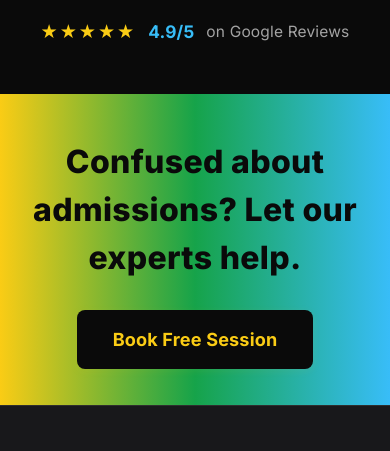
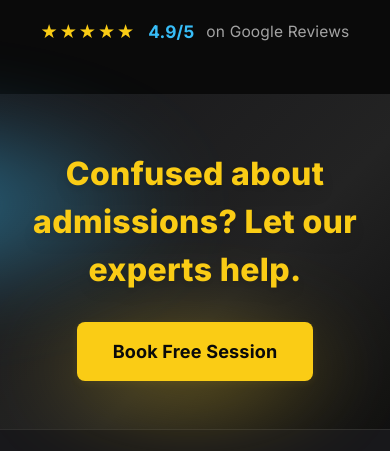
Before and after one commit to grimwebdeveloper/Admission-Kart, a website built with Vite: page index.html in a window 390 px wide. Shown: the part 9175-9626 px from the top of the page. Built offline with nearby package versions, Linux system fonts and the light colour scheme.

Commit message:
services

```diff
--- a/index.html
+++ b/index.html
@@ -363,7 +363,7 @@
   <section id="services" class="bg-akbg pt-14 pb-12">
     <div class="max-w-[1100px] mx-auto px-8">
       <h2 class="text-[2rem] font-extrabold text-akprimary text-center mb-10 tracking-[.01em]">Our Services</h2>
-      <div class="grid grid-cols-1 sm:grid-cols-2 md:grid-cols-3 lg:grid-cols-5 gap-9">
+      <div class="grid grid-cols-1 sm:grid-cols-2 md:grid-cols-3 gap-9">
         <div class="bg-akcard rounded-ak shadow-ak p-9 pt-9 pb-7 text-center border border-akborder transition-transform duration-150 hover:-translate-y-1.5 hover:scale-105 hover:shadow-ak4 flex flex-col items-center gap-2">
           <div class="text-[2.2rem] text-akaccent mb-2">🎯</div>
           <h3 class="text-[1.13rem] font-bold mb-1 text-akprimary">Admission Help</h3>
@@ -597,10 +597,15 @@
   </section>
 
   <!-- FINAL CALL TO ACTION SECTION (Premium, Dark, Professional) -->
-  <section id="cta-final" class="bg-gradient-to-r from-akprimary via-akaccent2 to-akaccent pt-11 pb-9 relative">
-    <div class="max-w-[900px] mx-auto px-8 text-center">
-      <h2 class="text-[2rem] font-extrabold text-akbg mb-5 tracking-[.01em]">Confused about admissions? Let our experts help.</h2>
-      <a href="#footer" class="bg-akbg text-akprimary px-9 py-4 rounded-lg font-bold text-[1.13rem] no-underline shadow-ak6 border-none mt-2 inline-block transition-colors duration-150 hover:bg-akcard hover:text-akaccent">Book Free Session</a>
+  <section id="cta-final" class="relative pt-14 pb-12" style="background: linear-gradient(135deg, #18181B 0%, #232323 60%, #101010 100%);">
+    <div class="absolute inset-0 pointer-events-none z-0">
+      <!-- Subtle blurred accent glow, premium look -->
+      <div class="absolute left-1/2 top-0 -translate-x-1/2 w-[600px] h-[220px] rounded-full opacity-60 blur-2xl" style="background: radial-gradient(ellipse at center, #38BDF8 0%, transparent 70%);"></div>
+      <div class="absolute right-10 bottom-0 w-[320px] h-[120px] rounded-full opacity-40 blur-2xl" style="background: radial-gradient(ellipse at center, #FACC15 0%, transparent 80%);"></div>
+    </div>
+    <div class="relative z-10 max-w-[900px] mx-auto px-8 text-center">
+      <h2 class="text-[2rem] font-extrabold text-akprimary mb-5 tracking-[.01em] drop-shadow-lg">Confused about admissions? Let our experts help.</h2>
+      <a href="#footer" class="bg-akprimary text-akbg px-9 py-4 rounded-lg font-bold text-[1.13rem] no-underline shadow-ak6 border-none mt-2 inline-block transition-all duration-150 hover:bg-akaccent hover:text-white hover:shadow-akglow">Book Free Session</a>
     </div>
   </section>
 
```
